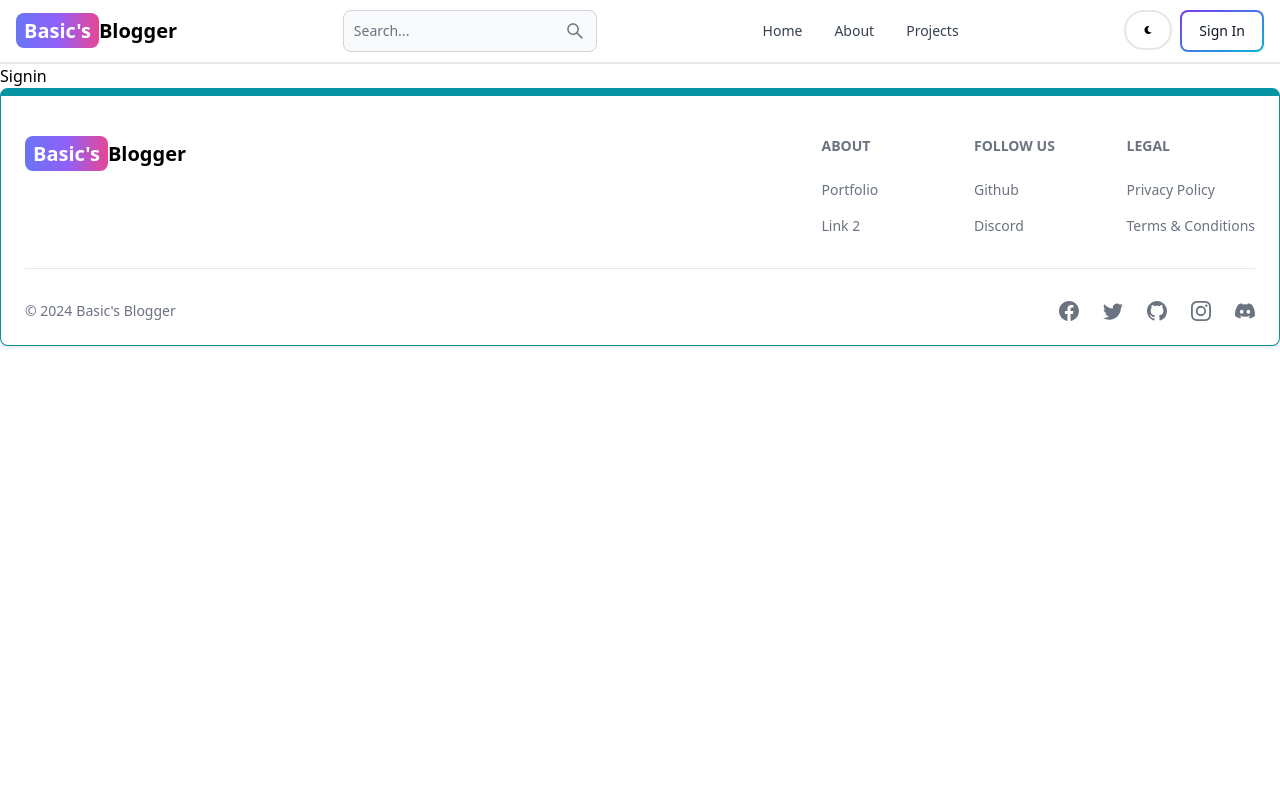
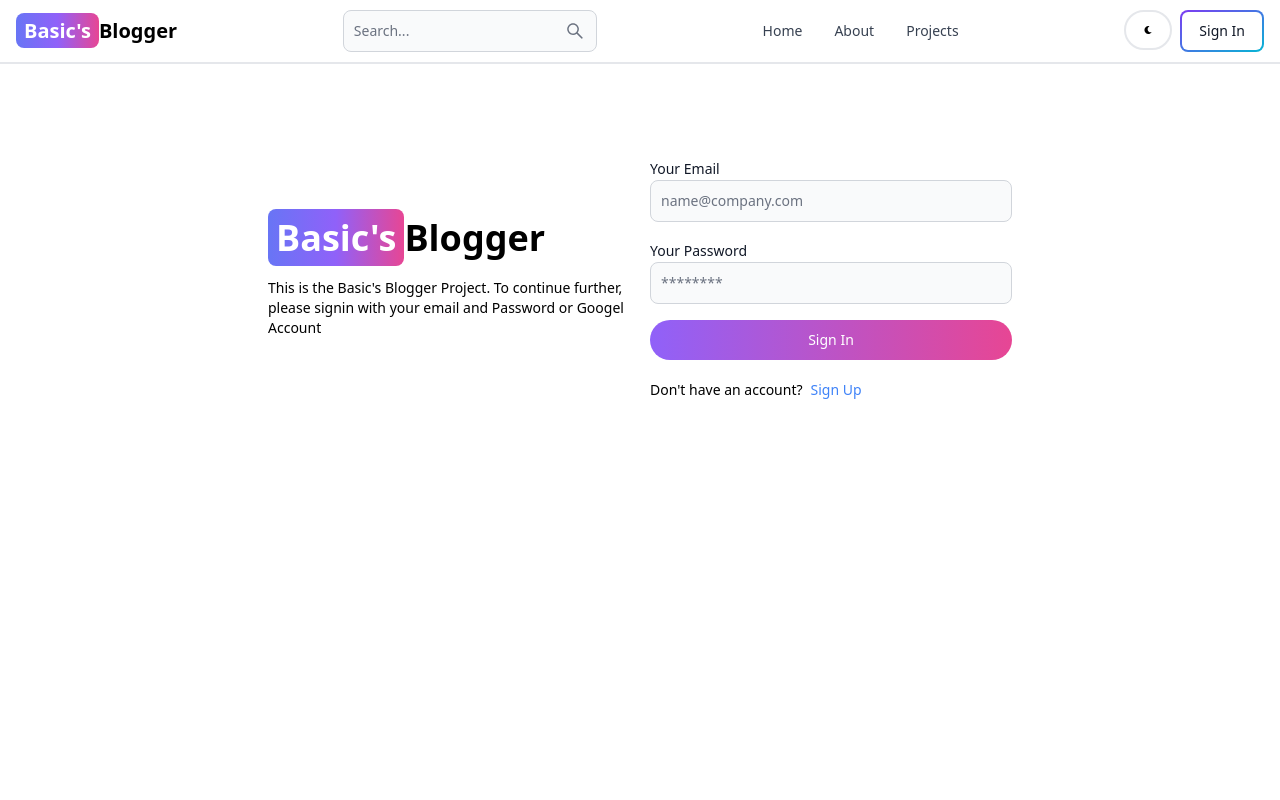
Before and after one commit to RohanBohra8/mern-blog, a React (Vite) app in the folder client/: page /sign-in in a window 1280 px wide. Shown: the top 800 px of the page. Built offline with nearby package versions, Linux system fonts and the light colour scheme.

Commit message:
complete signin page functionality

```diff
--- a/client/src/App.jsx
+++ b/client/src/App.jsx
@@ -4,7 +4,7 @@
 import About from './pages/About'
 import Dashboard from './pages/Dashboard'
 import SignUp from './pages/SignUp'
-import SignIn from './pages/Signin'
+import SignIn from './pages/SignIn'
 import Projects from './pages/Projects'
 import Header from './components/Header'
 import { FooterComp } from './components/Footer'
--- a/client/src/pages/SignIn.jsx
+++ b/client/src/pages/SignIn.jsx
@@ -1,7 +1,92 @@
-import React from 'react'
+import { Alert, Button, Label, Spinner, TextInput } from 'flowbite-react'
+import React, { useState } from 'react'
+import { Link, useNavigate } from 'react-router-dom'
 
 export default function SignIn() {
-  return (
-    <div>Signin</div>
+  const [formData, setFormData] = useState({});
+    const [errorMessage, setErrorMessage] = useState(null);
+    const [loading, setLoading] = useState(false);
+    const navigate = useNavigate();
+
+    const handleChange = (e) => {
+      setFormData({...formData, [e.target.id]: e.target.value.trim()});
+    }
+    //as we are submitting the form, it takes time to refect changes, so use async await
+    const handleSubmit = async (e) => {
+      e.preventDefault(); //prevent default form submission
+      //check if any of the fields are missing
+      if(!formData.email || !formData.password){
+        return setErrorMessage('All fields are required');
+      }
+      try {
+        setLoading(true);
+        setErrorMessage(null); //clean any previious error we had
+        const res = await fetch('/api/auth/signin', {
+          method: 'POST',
+          headers: {
+            'Content-Type': 'application/json'
+          },
+          body: JSON.stringify(formData)
+        });
+        //convert it to json
+        const data = await res.json();
+
+        if(data.sucess === false){
+          return setErrorMessage(data.message);
+        }
+        setLoading(false);
+        if(res.ok){
+          navigate('/');
+        }
+      } catch(err){
+        setErrorMessage(err.message);
+        setLoading(false);
+      }
+    }
+    return (
+      <div className='min-h-screen mt-20'>
+        <div className="flex p-3 max-w-3xl mx-auto flex-col md:flex-row md:items-center gap-5">
+          {/* left side */}
+          <div className="flex-1">
+            <Link to="/" className='font-bold dark:text-white text-4xl'>
+              <span className='px-2 py-1 bg-gradient-to-r from-indigo-500 via-purple-500 to-pink-500 rounded-lg text-white'>Basic's</span>
+              Blogger
+            </Link>
+            <p className='text-sm mt-5'> This is the Basic's Blogger Project. To continue further, please signin with your email and Password or Googel Account</p>
+          </div>
+          {/* right side */}
+          <div className="flex-1">
+            <form className="flex flex-col gap-4" onSubmit={handleSubmit}>
+              <div >
+                <Label value='Your Email' />
+                <TextInput type='email' placeholder='name@company.com' id='email' onChange={handleChange}/>
+              </div>
+              <div >
+                <Label value='Your Password' />
+                <TextInput type='password' placeholder='********' id='password' onChange={handleChange}/>
+              </div>
+              <Button gradientDuoTone="purpleToPink" type='submit' className='w-full' pill disabled={loading}>
+                {loading ? (
+                  <>
+                  <Spinner size='sm' />
+                  <span className='pl-3'>Loading...</span>
+                  </>
+                ) : 'Sign In'}
+              </Button>
+            </form>
+            <div className="flex gap-2 text-sm mt-5">
+              <span>Don't have an account?</span>
+              <Link to="/sign-up" className='text-blue-500'> Sign Up </Link>
+            </div>
+            {
+              errorMessage && (
+                <Alert type='error' className='mt-5' color='failure'>
+                  {errorMessage}
+                </Alert>
+              )
+            }
+          </div>
+        </div>
+      </div>
   )
 }
```
